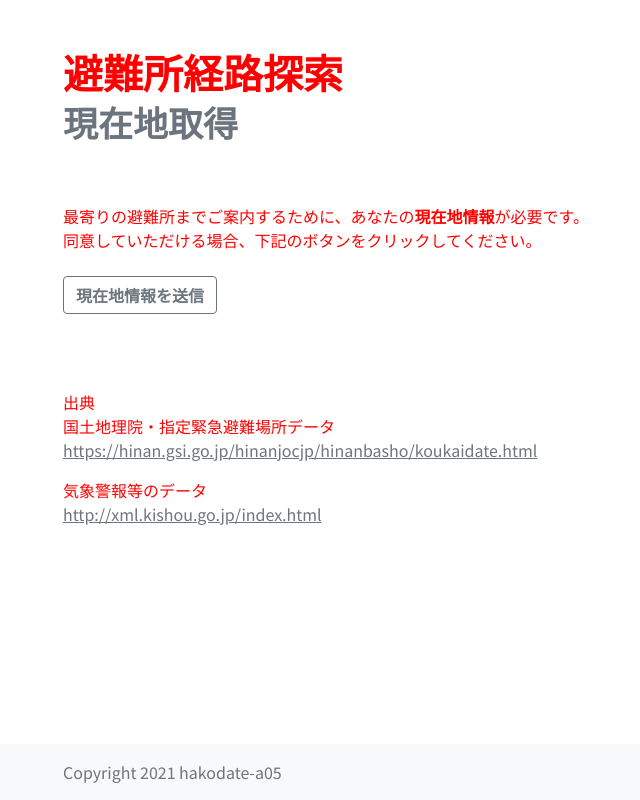
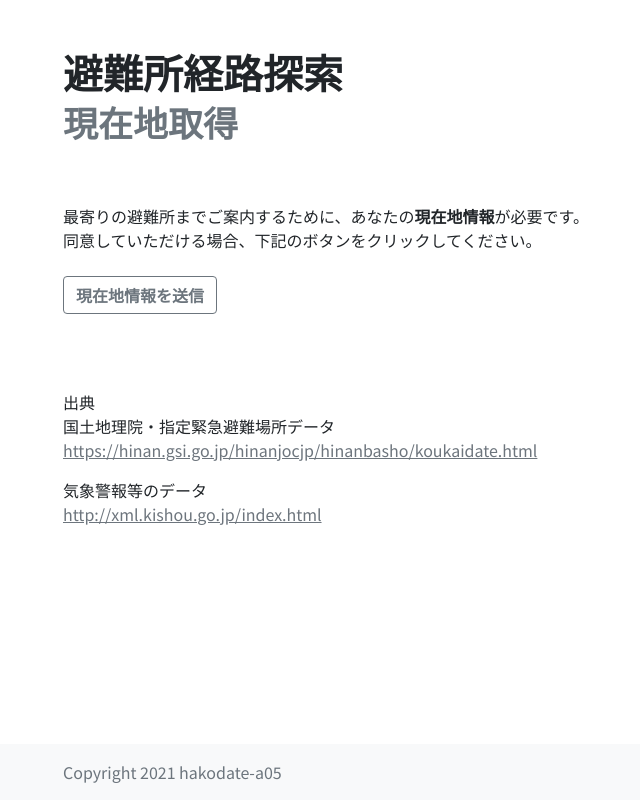
Before and after one commit to hashiba-k-jp/hakodate-a05, a Flask app: page /location in a window 1280 px wide. Shown: the whole page, without its empty margins (19-659 px from the left). Run offline with Flask 2, Linux system fonts and the light colour scheme; parts of the project's set-up code (start-up, migrations or seed data) failed here and were passed over; some libraries are stand-ins or nearby versions.

Commit message:
css fixed
多分完成版

```diff
--- a/static/css/my-sheet.css
+++ b/static/css/my-sheet.css
@@ -1,6 +1,5 @@
 body, footer, h1, h2, h3, h4, h5, h6 {
     font-family: 'Noto Sans JP', sans-serif;
-    color: red;
 }
 
 a, a:visited{
--- a/templates/control.html
+++ b/templates/control.html
@@ -16,7 +16,6 @@
     <style type="text/css">
       body, footer, h1, h2, h3, h4, h5, h6 {
           font-family: 'Noto Sans JP', sans-serif;
-          color: red;
       }
     </style>
   </head>
--- a/templates/resistration_result.html
+++ b/templates/resistration_result.html
@@ -10,10 +10,14 @@
 	  	<!--bootstrapとのリンク-->
 	  <link href="https://cdn.jsdelivr.net/npm/bootstrap@5.0.0-beta1/dist/css/bootstrap.min.css" rel="stylesheet"
 	      integrity="sha384-giJF6kkoqNQ00vy+HMDP7azOuL0xtbfIcaT9wjKHr8RbDVddVHyTfAAsrekwKmP1" crossorigin="anonymous">
-		<link rel="stylesheet" href="static/css/my-sheet.css">
 		<style>
     @import url('https://fonts.googleapis.com/css2?family=Noto+Sans+JP:wght@400;700&display=swap');
     </style>
+		<style type="text/css">
+			body, footer, h1, h2, h3, h4, h5, h6 {
+					font-family: 'Noto Sans JP', sans-serif;
+			}
+		</style>
 	</head>
 
 	<body>
```
